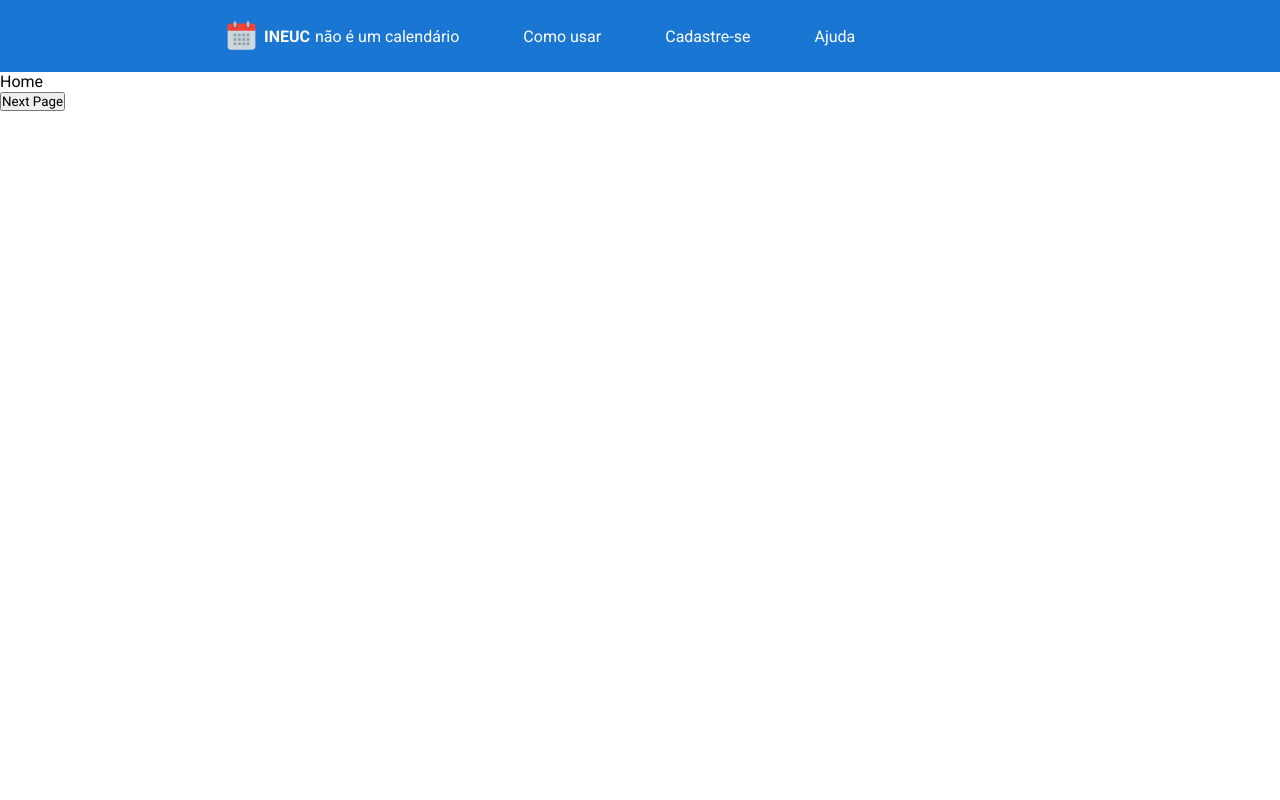
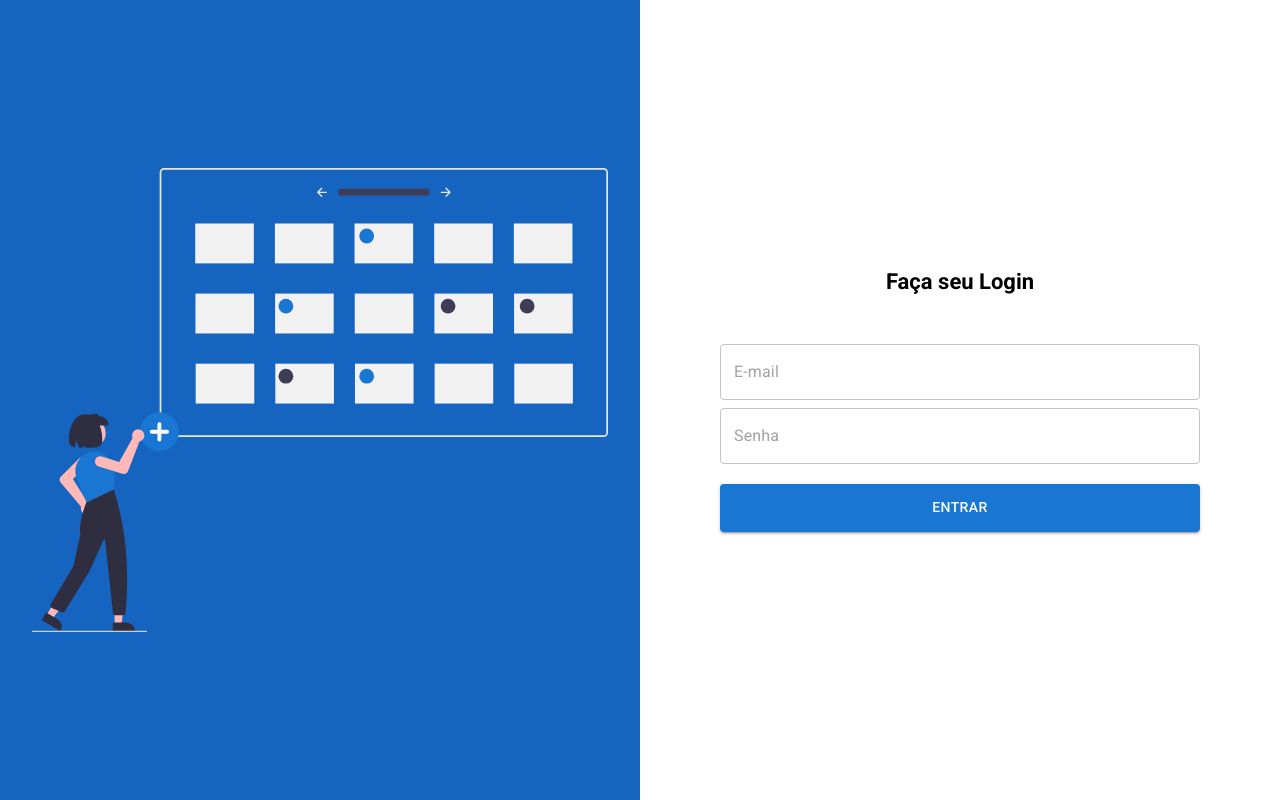
Before and after one commit to KaremLeticia/Isso-Nao-E-Um-Calendario-INEUC, a React (Vite) app: page / in a window 1280 px wide. Built offline with nearby package versions, Linux system fonts and the light colour scheme.

Commit message:
Login page complete

```diff
--- a/src/Pages/Login/index.jsx
+++ b/src/Pages/Login/index.jsx
@@ -1,21 +1,62 @@
+import { useState } from 'react'
+import { useNavigate } from 'react-router-dom'
+
 import {
     LoginContainer,
+    DisplayContent,
+    DisplayImg,
     LoginContent,
     LoginTitle,
     Span,
+    InputArea
 } from './styles'
 
-import { TextField } from '@mui/material'
+import { TextField, Button } from '@mui/material'
+
+import calendar from '../../assets/calendar.svg'
 
 const Login = () => {
+
+    const navigate = useNavigate()
+
+    const [email, setEmail] = useState('')
+    const [password, setPassword] = useState('')
+
     return (
         <>
             <LoginContainer>
 
+                <DisplayContent>
+                    <DisplayImg src={calendar}/>
+                </DisplayContent>
+
                 <LoginContent>
-                    <LoginTitle>Faça seu <Span>login</Span></LoginTitle>
-                    <TextField size='20' />
-                    <TextField size='90' />
+
+                    <LoginTitle>Faça seu <Span>Login</Span></LoginTitle>
+
+                    <InputArea>
+                        <TextField
+                            sx={{ width: '30rem' }}
+                            placeholder='E-mail'
+                            type='email'
+                            onChange={(event) => setEmail(event.target.value)}
+                        />
+                        <TextField
+                            sx={{ width: '30rem' }}
+                            placeholder='Senha'
+                            type='password'
+                            onChange={(event) => setPassword(event.target.value)}
+                        />
+                    </InputArea>
+
+                    <Button
+                        sx={{ width: '30rem', height: '3rem', marginTop: '20px' }}
+                        variant='contained'
+                        onClick={() => navigate('/home')/* Função autenticar login */}
+                    >
+                        ENTRAR
+                    </Button>
+
                 </LoginContent>
 
             </LoginContainer>
--- a/src/Pages/Login/styles.js
+++ b/src/Pages/Login/styles.js
@@ -6,23 +6,44 @@ export const LoginContainer = styled.section`
     display: flex;
     align-items: center;
     justify-content: center;
+    background-color: #4DA7FF;
+`;
+
+export const DisplayContent = styled.div`
+    width: 700px;
+    height: 800px;
+    display: flex;
+    align-items: center;
+    justify-content: center;
+    background-color: #1565C0;
+`;
+
+export const DisplayImg = styled.img`
+    width: 90%;
 `;
 
 export const LoginContent = styled.div`
-    width: 400px;
-    height: 600px;
+    width: 700px;
+    height: 800px;
     display: flex;
     flex-direction: column;
     align-items: center;
     justify-content: center;
-    border: 1px solid;
-    border-radius: 15px;
+    background-color: #FFFFFF;
 `;
 
 export const LoginTitle = styled.h1`
-    font-size: 16px;
+    font-size: 22px;
+    margin-bottom: 50px;
 `;
 
- export const Span = styled.span`
+export const Span = styled.span`
     font-weight: 600;
  `;
+
+export const InputArea = styled.div`
+    height: 15%;
+    display: flex;
+    flex-direction: column;
+    justify-content: space-between;
+ `;
--- a/src/Router/index.jsx
+++ b/src/Router/index.jsx
@@ -13,20 +13,23 @@ const Router = () => {
     const router = createBrowserRouter([
         {
             path: "/",
+            element: <Login/>,
+            errorElement: <ErrorPage />,
+        },
+        {
+            path: "/Home",
             element: <Home/>,
             errorElement: <ErrorPage />,
         },
         {
-            path: "/login",
-            element: <Login/>,
-        },
-        {
             path: "/test",
-            element: <div>test</div>
+            element: <div>test</div>,
+            errorElement: <ErrorPage />,
         },
         {
             path: "/ajuda",
-            element: <Help/>
+            element: <Help/>,
+            errorElement: <ErrorPage />,
         }
     ]);
 
--- a/src/components/Header/index.jsx
+++ b/src/components/Header/index.jsx
@@ -27,7 +27,7 @@ const Header = () => {
                             <NavButtons>Como usar</NavButtons>
                         </Link>
 
-                        <Link to={'/login'} style={{ textDecoration: 'none' }}>
+                        <Link to={'/'} style={{ textDecoration: 'none' }}>
                             <NavButtons>Cadastre-se</NavButtons>
                         </Link>
 
```
Also changed, not shown: src/assets/calendar.svg (added).
